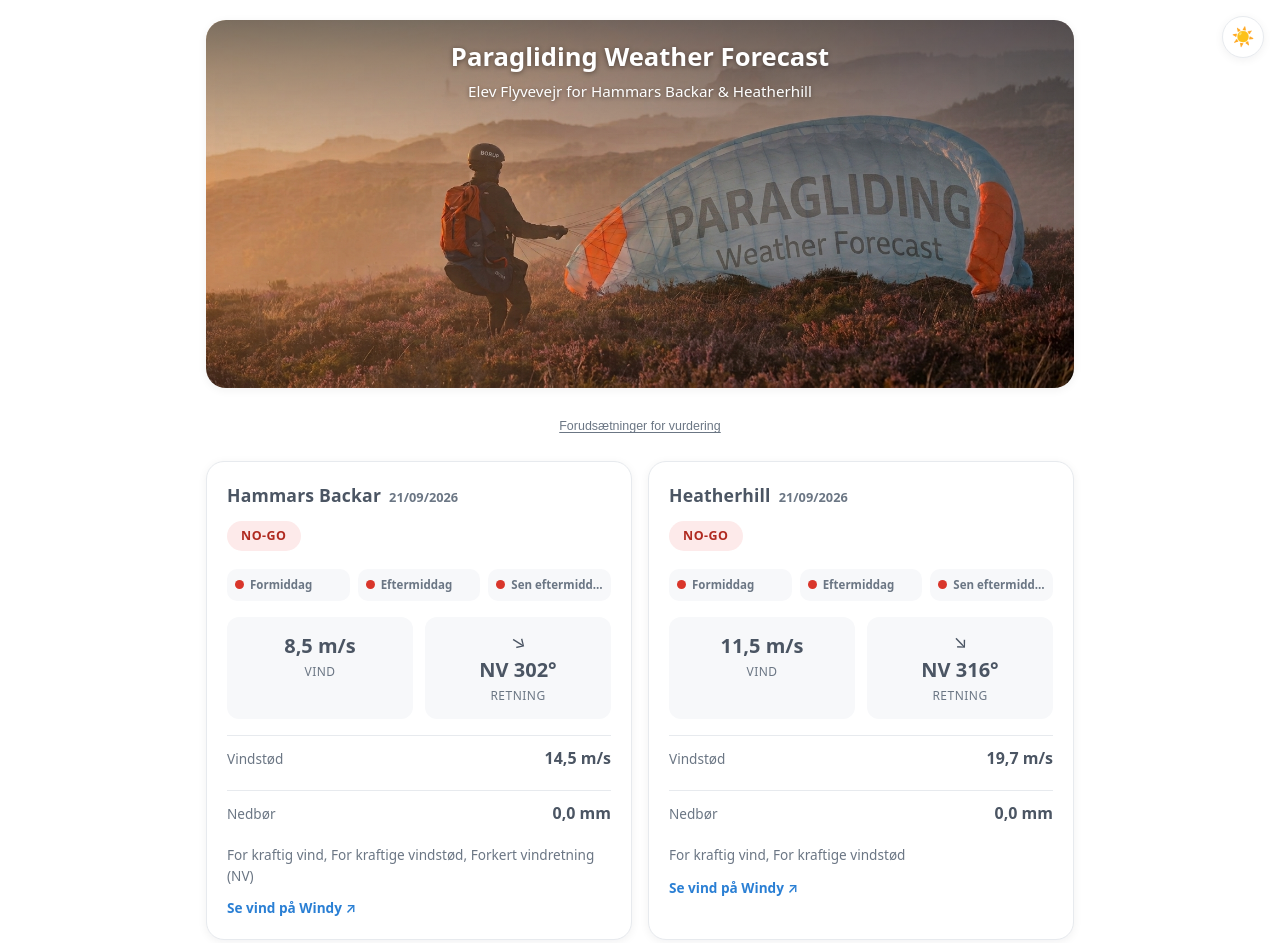
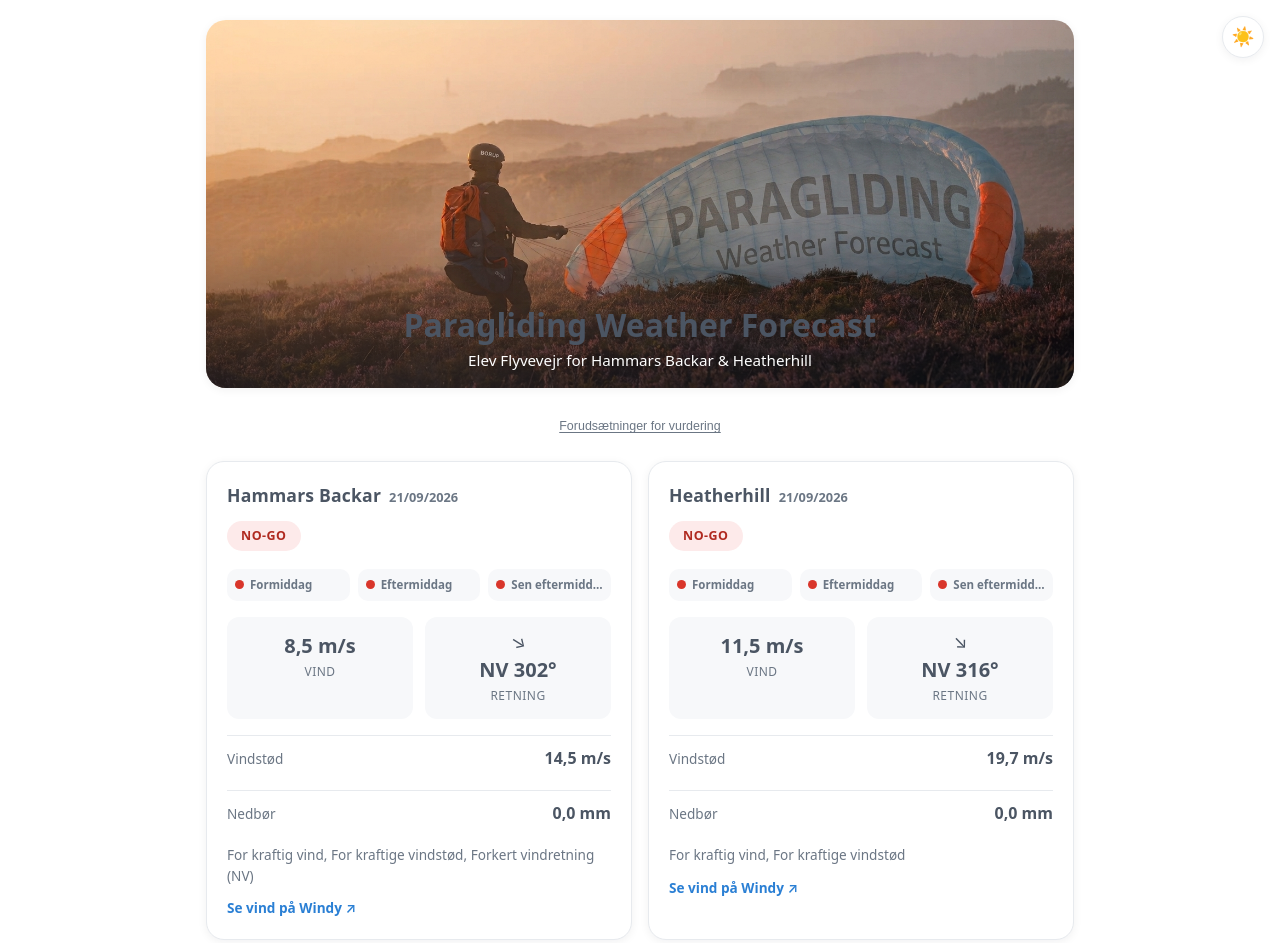
Before and after one commit to purobpurob/pg, a plain HTML site: page index.html in a window 1280 px wide. Shown: the top 943 px of the page. Drawn offline with Linux system fonts and the light colour scheme.

Commit message:
Update style.css

```diff
--- a/style.css
+++ b/style.css
@@ -109,27 +109,22 @@ body {
   content: "";
   position: absolute;
   inset: 0;
-  background: linear-gradient(180deg, rgba(15, 20, 30, 0.55) 0%, rgba(15, 20, 30, 0) 45%);
+  background: linear-gradient(0deg, rgba(15, 20, 30, 0.60) 0%, rgba(15, 20, 30, 0) 45%);
   z-index: 1;
 }
 
 .page-header-content {
-  position: relative;
+  position: absolute;
   z-index: 2;
+  left: 0;
+  right: 0;
+  bottom: 0;
   text-align: center;
-  padding: 18px 20px 0;
-}
-
-.page-header h1 {
-  font-size: 1.6rem;
-  font-weight: 700;
-  color: #ffffff;
-  text-shadow: 0 1px 5px rgba(0, 0, 0, 0.45);
+  padding: 0 20px 16px;
 }
 
 .page-header .sub {
   color: #ffffff;
-  margin-top: 4px;
   font-size: 0.95rem;
   text-shadow: 0 1px 4px rgba(0, 0, 0, 0.45);
 }
```
